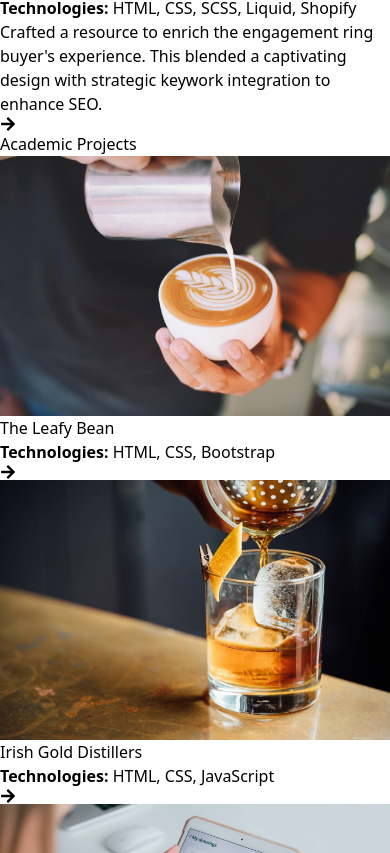
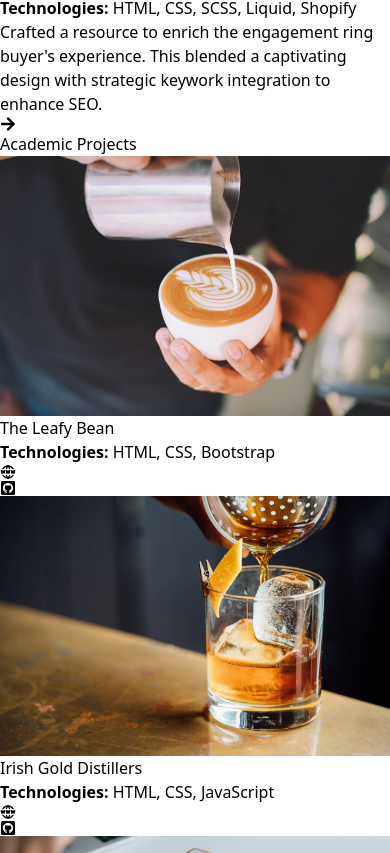
Before and after one commit to JessicaJuliet/react-portfolio, a React (Vite) app: page / in a window 390 px wide. Shown: the part 4231-5084 px from the top of the page. Built offline with nearby package versions, Linux system fonts and the light colour scheme.

Commit message:
refactor(Projects): update file name to AcademicProjects & create academicProjectsCard

```diff
--- a/src/App.jsx
+++ b/src/App.jsx
@@ -3,7 +3,7 @@ import Hero from "./components/Hero";
 import Skills from "./components/Skills";
 import About from "./components/About";
 import Footer from "./components/Footer";
-import Projects from "./components/Projects";
+import AcademicProjects from "./components/AcademicProjects";
 import ProfessionalProjects from "./components/ProfessionalProjects";
 
 
@@ -17,7 +17,7 @@ const App = () => {
       <Skills />
       <About />
       <ProfessionalProjects />
-      <Projects />
+      <AcademicProjects />
       <Footer />
     </>
   )
--- /dev/null
+++ b/src/components/AcademicProjects.jsx
@@ -0,0 +1,21 @@
+import SectionTitle from "./SectionTitle";
+import AcademicProjectsCard from "./AcademicProjectsCard";
+import { academicProjects } from "../data";
+
+
+const AcademicProjects = () => {
+  return (
+    <section className="bg-white py-20">
+      <div className="align-element">
+        <SectionTitle text="Academic Projects" />
+      </div>
+      <div className="align-element py-16 grid sm:grid-cols-2 lg:grid-cols-4 gap-8">
+        {academicProjects.map((project) => {
+            return <AcademicProjectsCard key={project.id} {...project} />
+        })}
+      </div>
+    </section>
+  )
+}
+
+export default AcademicProjects;
--- /dev/null
+++ b/src/components/AcademicProjectsCard.jsx
@@ -0,0 +1,26 @@
+import {FaGithubSquare} from "react-icons/fa";
+import {TbWorldWww} from "react-icons/tb";
+
+
+const AcademicProjectsCard = ({url, img, pageLink, github, title, technology, text}) => {
+  return (
+    <article className="bg-white rounded-lg shadow-md hover:shadow-2xl duration-300">
+        <img src={img} alt={title} className="w-full object-cover rounded-t-lg h-64"/>
+        <div className="p-8">
+            <h2 className="text-xl tracking-wide capitalize font-medium">{title}</h2>
+            <p className="my-4 text-slate-700 capitalize leading-loose font-light"><b>Technologies:</b> {technology}</p>
+            <p className="my-4 text-slate-700 leading-loose">{text}</p>
+            <div className="mt-4 flex gap-x-4">
+                <a href={url} target="_blank" rel="noreferrer">
+                    <TbWorldWww className="h-8 w-8 text-slate-500 hover:text-slate-950 duration-300" />
+                </a>
+                <a href={github} target="_blank" rel="noreferrer">
+                    <FaGithubSquare className="h-8 w-8 text-slate-500 hover:text-slate-950 duration-300" />
+                </a>
+            </div>
+        </div>
+    </article>
+  )
+}
+
+export default AcademicProjectsCard;
--- a/src/components/Projects.jsx
+++ /dev/null
@@ -1,21 +0,0 @@
-import SectionTitle from "./SectionTitle";
-import ProjectsCard from "./ProjectsCard";
-import { projects } from "../data";
-
-
-const Projects = () => {
-  return (
-    <section className="bg-white py-20">
-        <div className="align-element">
-            <SectionTitle text="Academic Projects" />
-        </div>
-        <div className="align-element py-16 grid sm:grid-cols-2 lg:grid-cols-4 gap-8">
-            {projects.map((project) => {
-                return <ProjectsCard key={project.id} {...project} />
-            })}
-        </div>
-    </section>
-  )
-}
-
-export default Projects;
--- a/src/data.jsx
+++ b/src/data.jsx
@@ -1,16 +1,21 @@
 import {nanoid} from "nanoid";
 import {FaHtml5, FaJs, FaReact, FaSass, FaShopify, FaGitAlt, FaGlide} from "react-icons/fa";
+
 // Professional projects
 import blogImg from "../src/assets/blog-project.jpg";
 import coordinatesImg from "../src/assets/coordinate-project.jpg";
 import limitedImg from "../src/assets/grey-diamond-release.jpg";
 import engagementImg from "../src/assets/engagement-lp-project.jpg";
 import educationImg from "../src/assets/education-article-project.jpg";
+
 // Academic Projects
 import leafyBeanImg from "../src/assets/the-leafy-bean.jpeg";
 import goldDistillersImg from "../src/assets/irish-gold-distillers.jpeg";
 import meditrackerImg from "../src/assets/meditracker.jpeg";
 import webiImg from "../src/assets/webi.jpeg";
+
+
+
 
 export const links = [
     {id: nanoid(), href: "/", text:"Home"},
@@ -119,7 +124,7 @@ export const skills = [
 
 
 
-  export const projects = [
+  export const academicProjects = [
     {
       id: nanoid(),
       img: leafyBeanImg,
```
